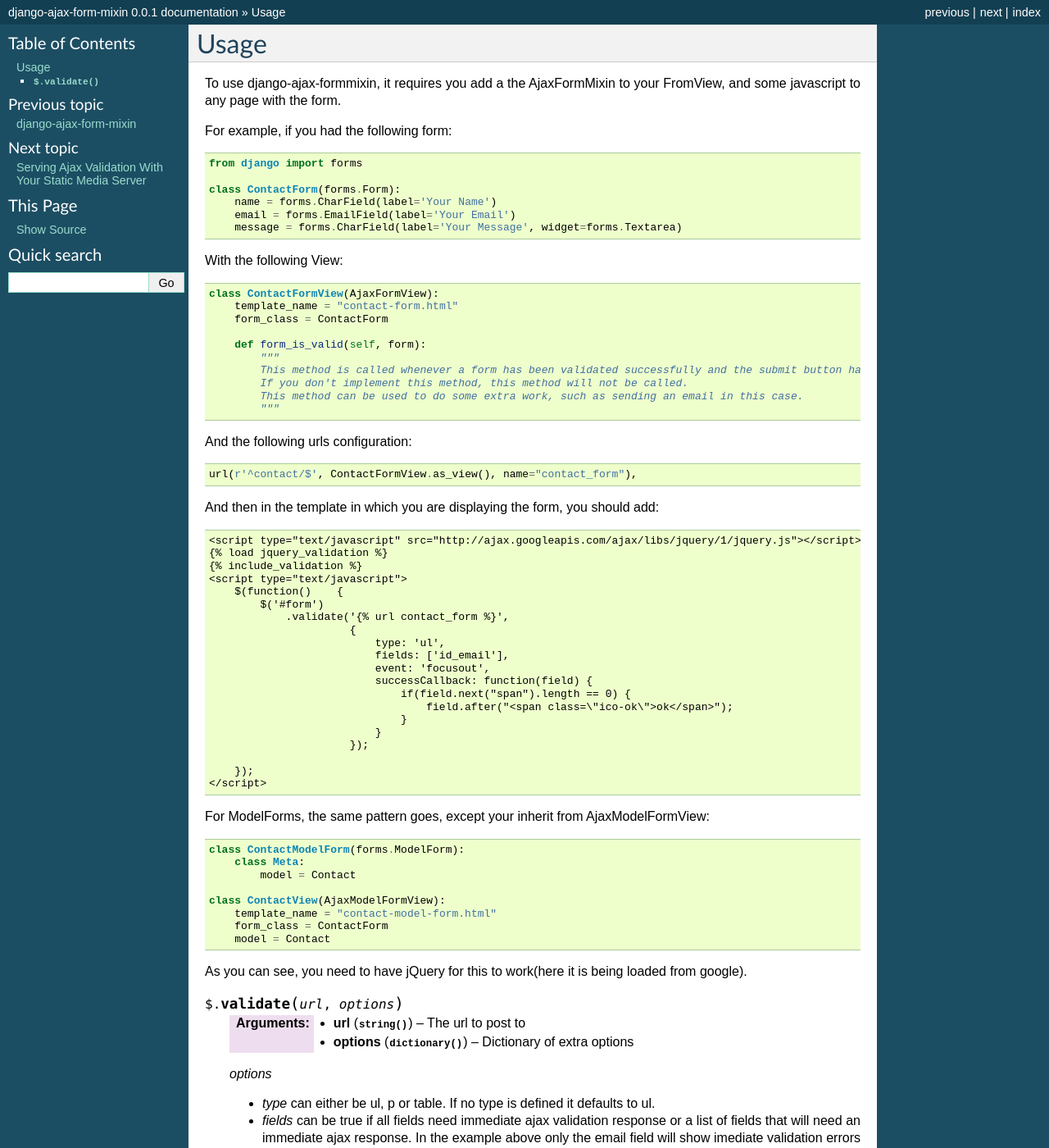
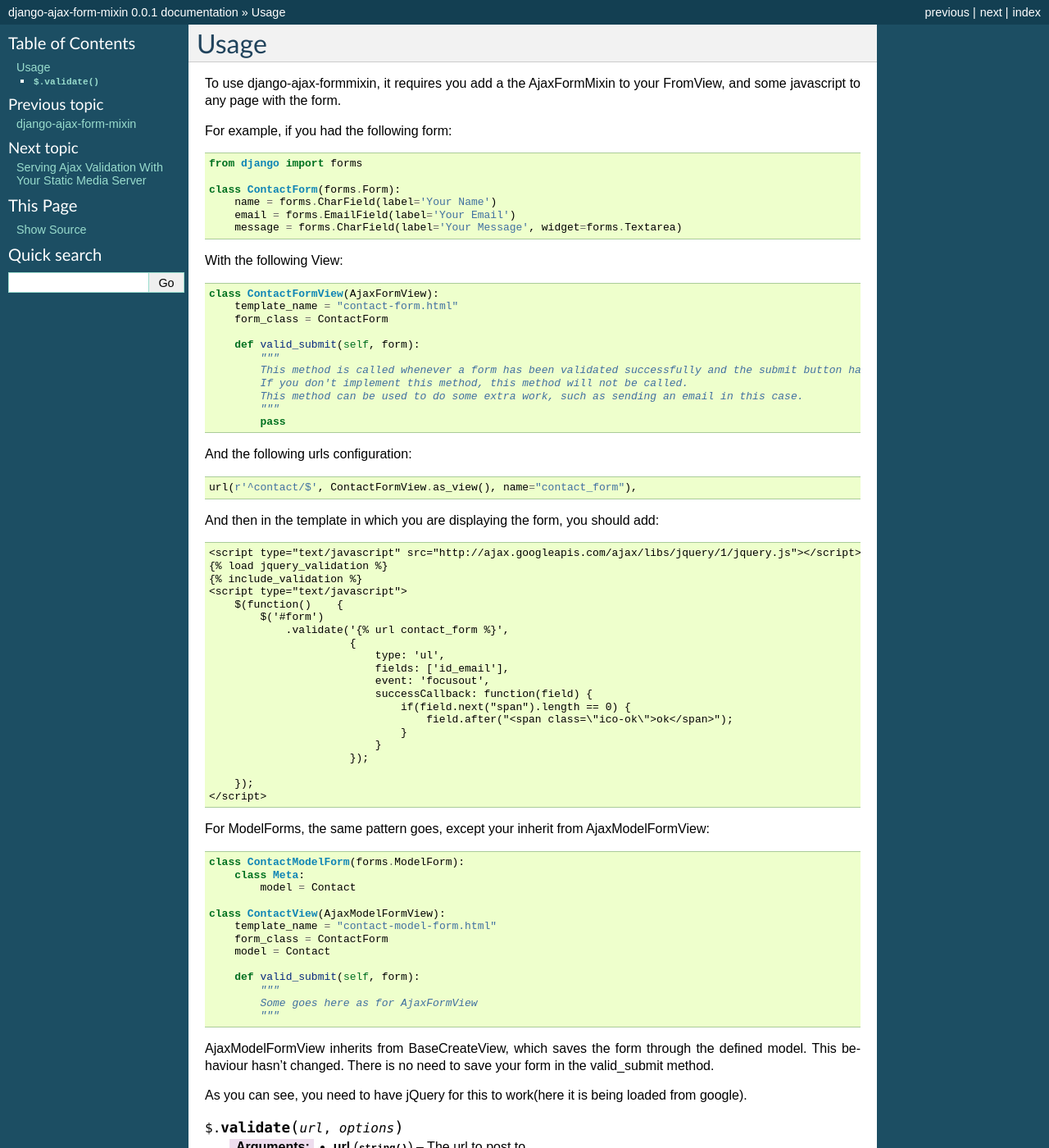
Before and after one commit to jonas-grgt/django-ajax-forms, a Sphinx documentation site: the page built from docs/usage.rst, in a window 1280 px wide and 1400 px high. Shown: the whole window at 82% size. Built offline with Sphinx 7.4.7, drawn with Linux system fonts in a browser that asks for light colours.

Commit message:
Improved docs and fix continous persistance AjaxFormModel issue

```diff
--- a/docs/usage.rst
+++ b/docs/usage.rst
@@ -19,12 +19,13 @@ With the following View::
         template_name = "contact-form.html"
         form_class = ContactForm
 
-        def form_is_valid(self, form):
+        def valid_submit(self, form):
             """
             This method is called whenever a form has been validated successfully and the submit button has been pressed.
             If you don't implement this method, this method will not be called.
             This method can be used to do some extra work, such as sending an email in this case.
             """
+            pass
 
 And the following urls configuration::
 
@@ -64,6 +65,13 @@ For ModelForms, the same pattern goes, except your inherit from AjaxModelFormVie
         form_class = ContactForm
         model = Contact
 
+        def valid_submit(self, form):
+            """
+            Some goes here as for AjaxFormView
+            """
+
+AjaxModelFormView inherits from BaseCreateView, which saves the form through the defined model. This behaviour hasn't changed. There is no need to save your form in the valid_submit method.
+
 As you can see, you need to have jQuery for this to work(here it is being loaded
 from google).
 
```
Also changed, not shown: 1 other file.
